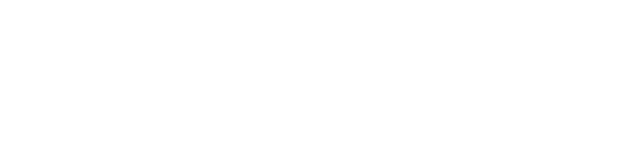
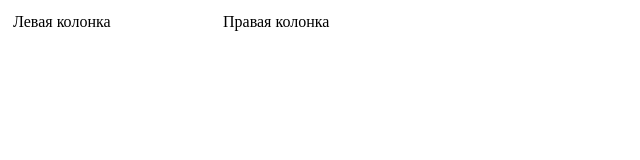
Before and after one commit to TSalakhov/WEB, a plain HTML site: page Lab1/index.html in a window 1280 px wide. Shown: the whole page, without its empty margins (0-640 px from the left). Drawn offline with Linux system fonts and the light colour scheme; files that its build step writes are made by us from their sources.

Commit message:
Начал работу

```diff
--- a/Lab1/index.html
+++ b/Lab1/index.html
@@ -1 +1,16 @@
-<link href="styles/style.css" rel="stylesheet" type="text/css">
+<!DOCTYPE html PUBLIC "-//W3C//DTD XHTML 1.0 Transitional//EN"
+ "http://www.w3.org/TR/xhtml1/DTD/xhtml1-transitional.dtd">
+<html xmlns="http://www.w3.org/1999/xhtml">
+<head>
+ <meta http-equiv="Content-Type" content="text/html; charset=utf-8" />
+ <title>Две колонки</title>
+</head>
+<body>
+ <table width="100%" cellspacing="0" cellpadding="5">
+ <tr>
+ <td width="200" valign="top">Левая колонка</td>
+ <td valign="top">Правая колонка</td>
+ </tr>
+ </table>
+</body>
+</html>
```
